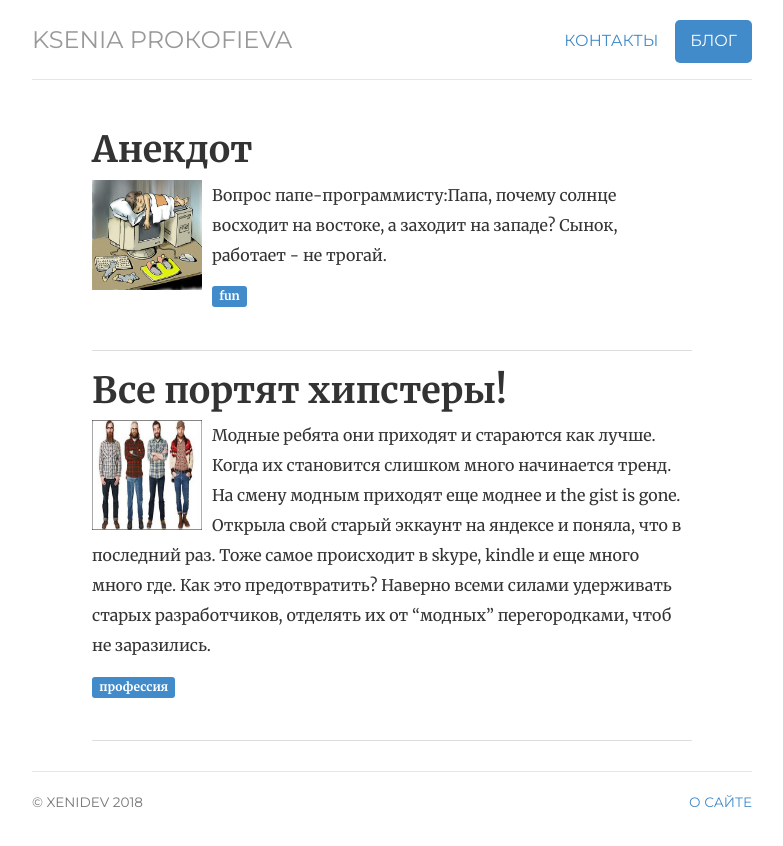
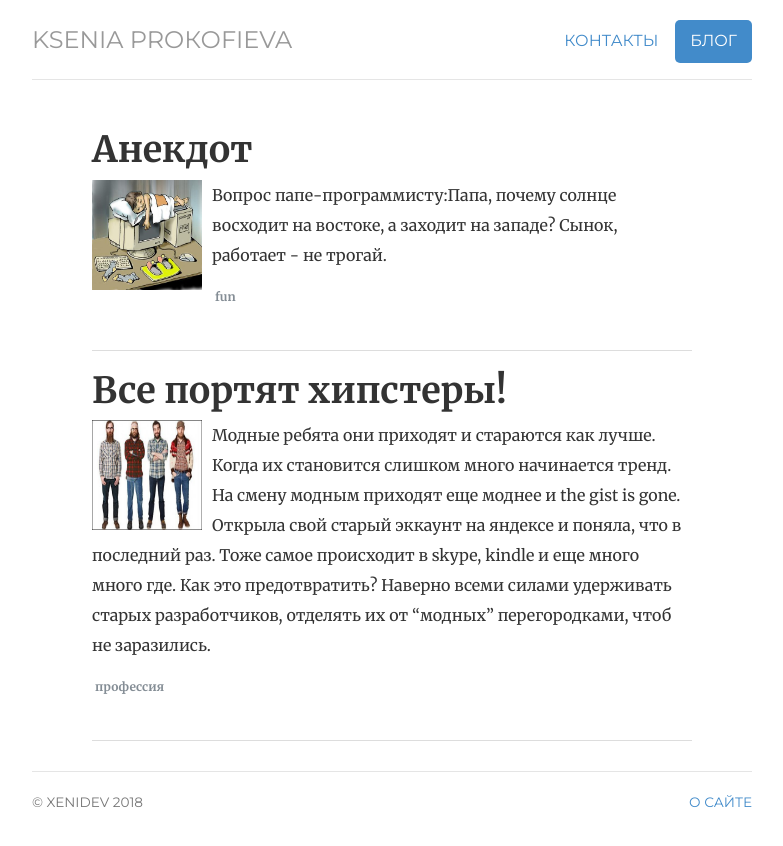
Before and after one commit to ValeraS/xenidev.github.io, a Jekyll site: the page built from notes/index.html, in a window 1280 px wide. Shown: the top 846 px of the page, without its empty margins (248-1031 px from the left). Built offline with Jekyll 4.4.1, drawn with Linux system fonts in a browser that asks for light colours.

Commit message:
Update style.css

```diff
--- a/css/style.css
+++ b/css/style.css
@@ -114,7 +114,8 @@ pre.prettyprint { padding: 10px !important; margin: 40px; font-size: 12px;}
                    margin-right: 10px; }
 
 
-.label-tag { background-color: #428bcb; }
+.label-tag { padding: 0 3px 2px;
+    color: #848d95; }
 
 /* Post-list */
 .img-postlist {float: left!important;
```
